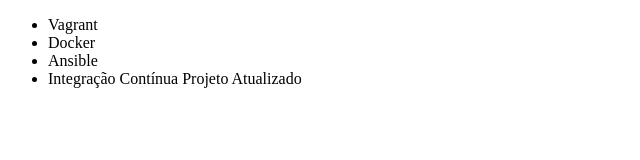
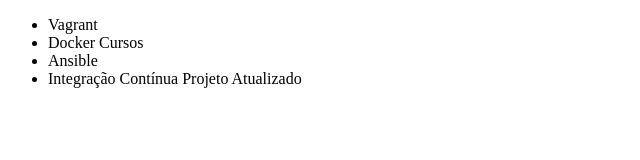
Before and after one commit to EvandroBastos/servidorgithub, a plain HTML site: page index.html in a window 1280 px wide. Shown: the full height of the page, 0-640 px from the left. Drawn offline with Linux system fonts and the light colour scheme.

Commit message:
Atualizando curso docker

```diff
--- a/index.html
+++ b/index.html
@@ -7,7 +7,7 @@
 <body>
     <ul>
         <li>Vagrant</li>
-        <li>Docker</li>
+        <li>Docker Cursos</li>
         <li>Ansible</li>
         <li>Integração Contínua Projeto Atualizado</li>
     </ul>
```
